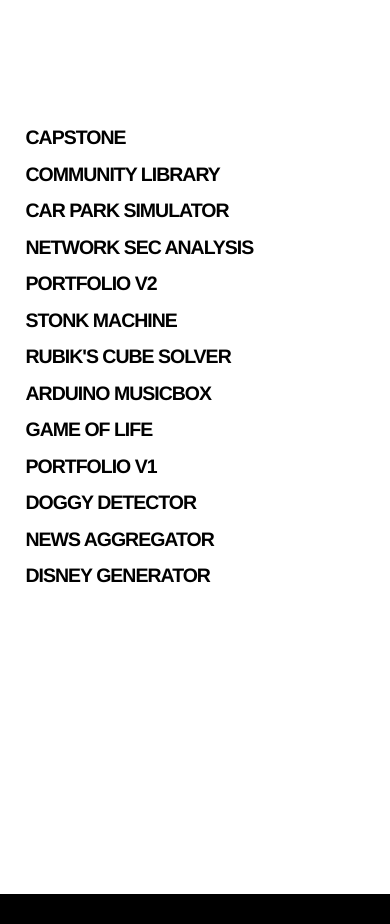
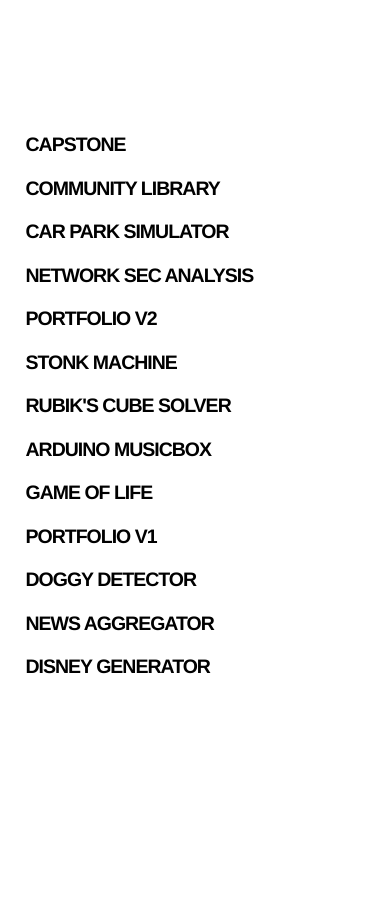
Before and after one commit to jjawny/jjawny.github.io, a React (Create React App) app: page / in a window 390 px wide. Shown: the part 1400-2324 px from the top of the page. Built offline with nearby package versions, Linux system fonts and the light colour scheme; a web font is replaced by a local one.

Commit message:
easier to press buttons on small screens
more margin space

```diff
--- a/src/Projects/Projects.css
+++ b/src/Projects/Projects.css
@@ -50,7 +50,7 @@ transition: transform .5s;
 
 
 @media (max-width: 900px) {
-  .left-side button { margin: 15px 0px 15px 0px; } /* more space between buttons on left-side for better accessability */
+  .left-side button { margin: 22px 0px 22px 0px; } /* more space between buttons on left-side for better accessability */
 }
 
 /* ===RIGHT SIDE=== */
```
